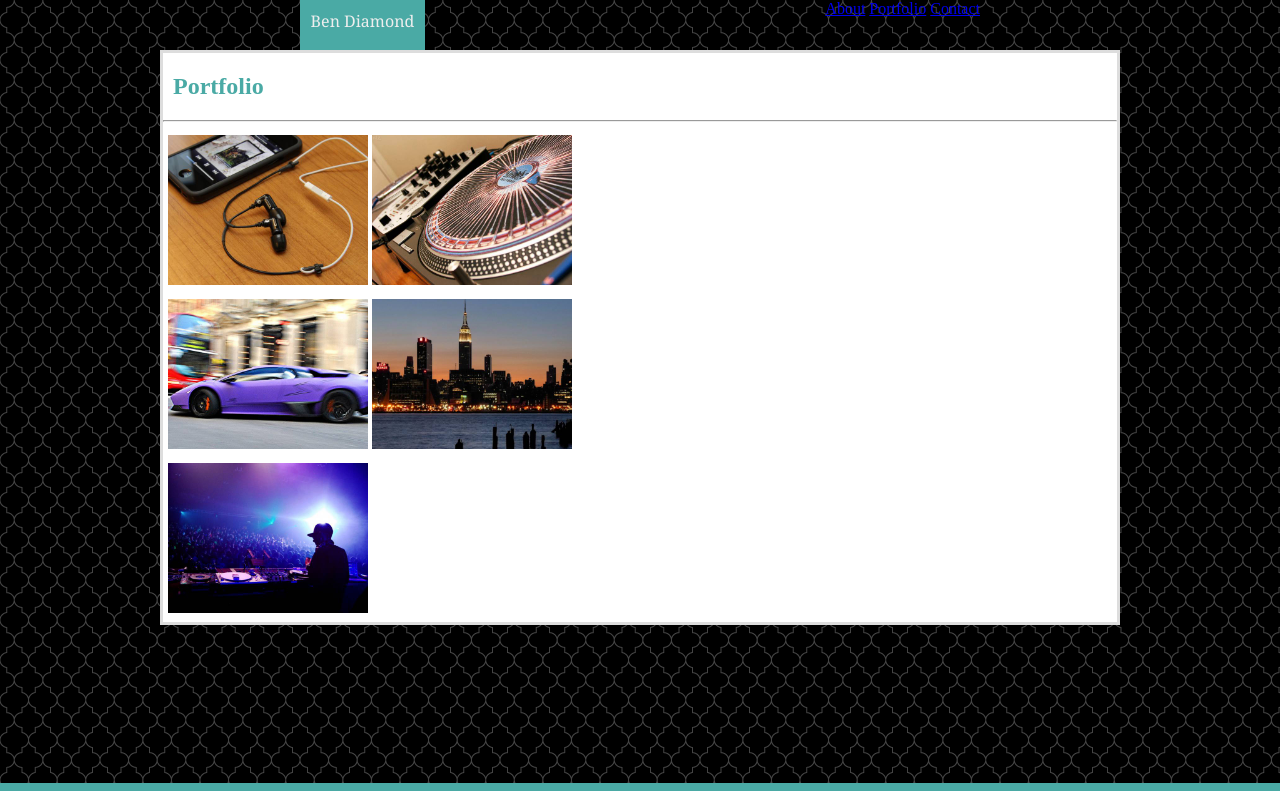
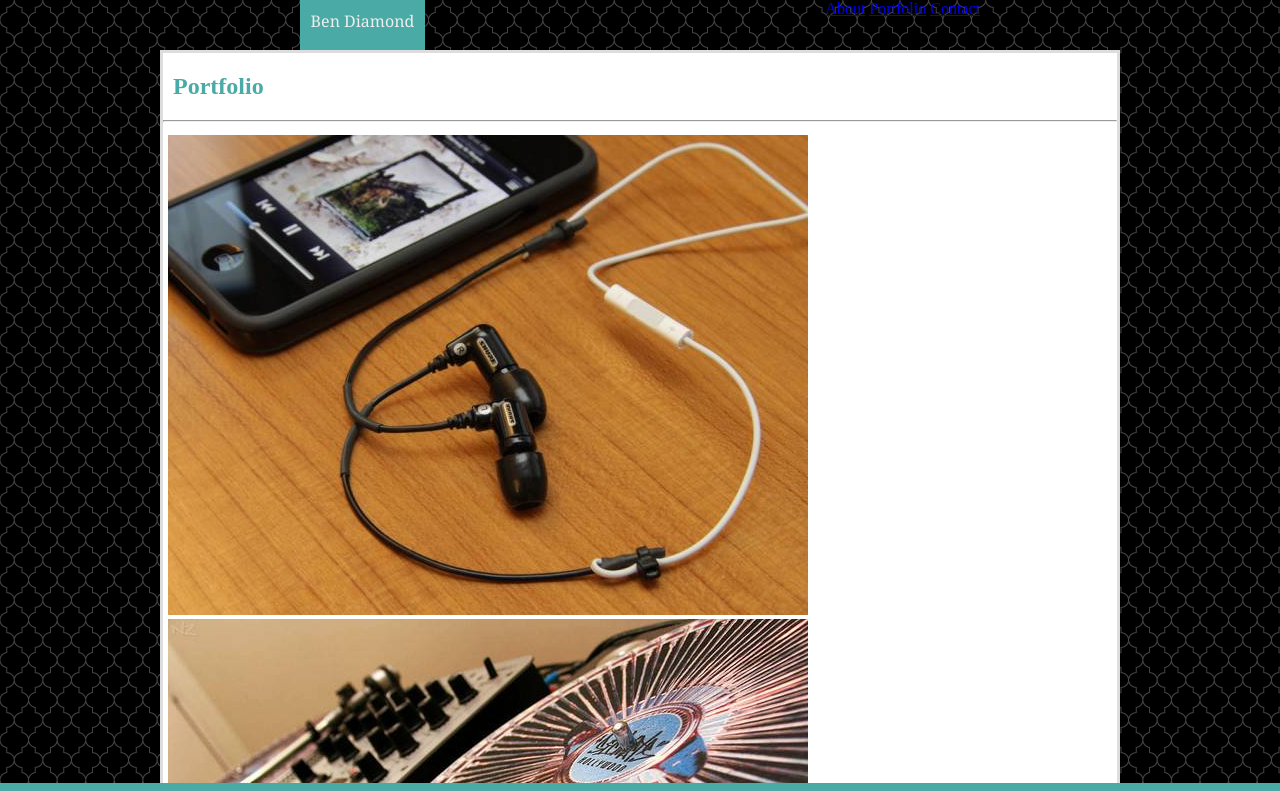
Before and after one commit to DarkCypher777/Basic-Portfolio, a plain HTML site: page Portfolio.html in a window 1280 px wide. Shown: the top 791 px of the page. Drawn offline with Linux system fonts and the light colour scheme.

Commit message:
initial site files

```diff
--- a/Portfolio.html
+++ b/Portfolio.html
@@ -45,13 +45,6 @@
                     <img id="night1" src="assets/images/night1.jpg" alt="night life">
                 </div>
 
-                <style>
-                img {
-                    width: 200px;
-                    height: auto;
-                }
-                </style>
-
             </div>
 
         </div>
--- a/assets/css/style.css
+++ b/assets/css/style.css
@@ -42,7 +42,7 @@ nav ul {
 
 .navbar ul li {
     display:inline-block;
-  }
+}
 
 #about {
     color: #eee;
@@ -55,7 +55,6 @@ nav ul {
 #contact {
     color: #eee;
 }
-
 
 .container {
     width: 960px;
@@ -91,6 +90,7 @@ p {
     color: #777777;
     line-height: 1.6;
     padding-left: 225px;
+    padding-right: 10px;
 }
 
 footer {
@@ -114,9 +114,10 @@ footer {
 
 /** Potfolio Page **/
 
-.pictures::after {
-    width: 50px;
-    height: 50px;
+.pictures {
+    float: left;
+    width: auto;
+    height: auto;
     margin-left: auto;
     margin-right: auto;
     clear: both;
```
Also changed, not shown: index.html (+5 -0 lines), 1 other file. Lines whose indentation alone changed are shown as unchanged.
